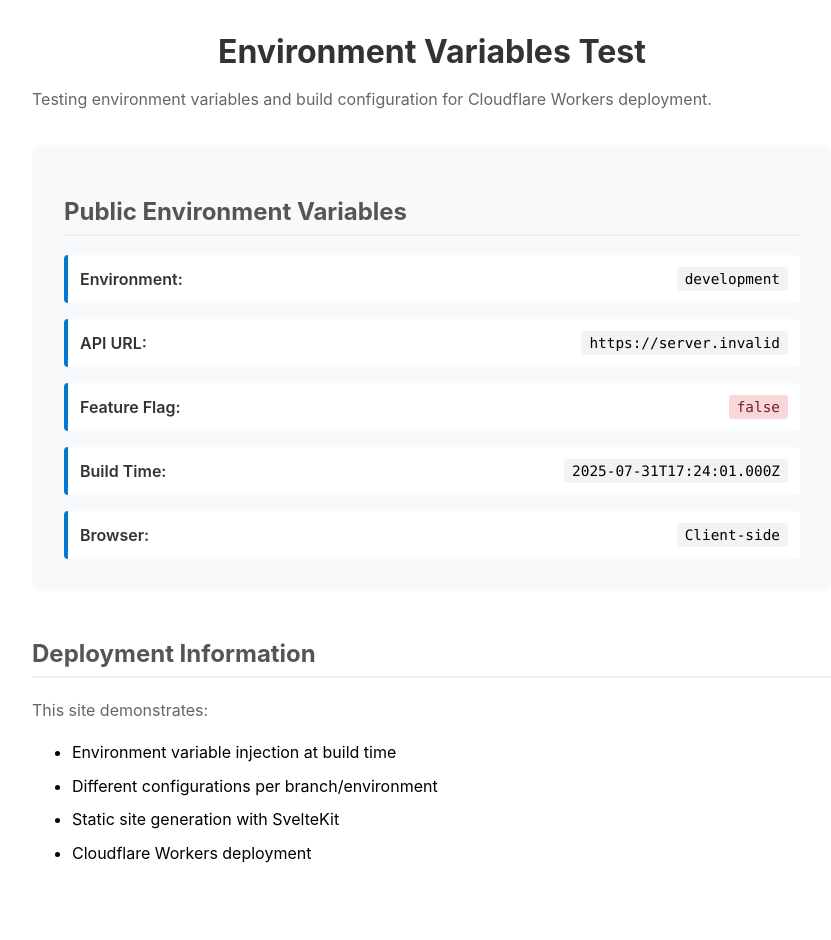
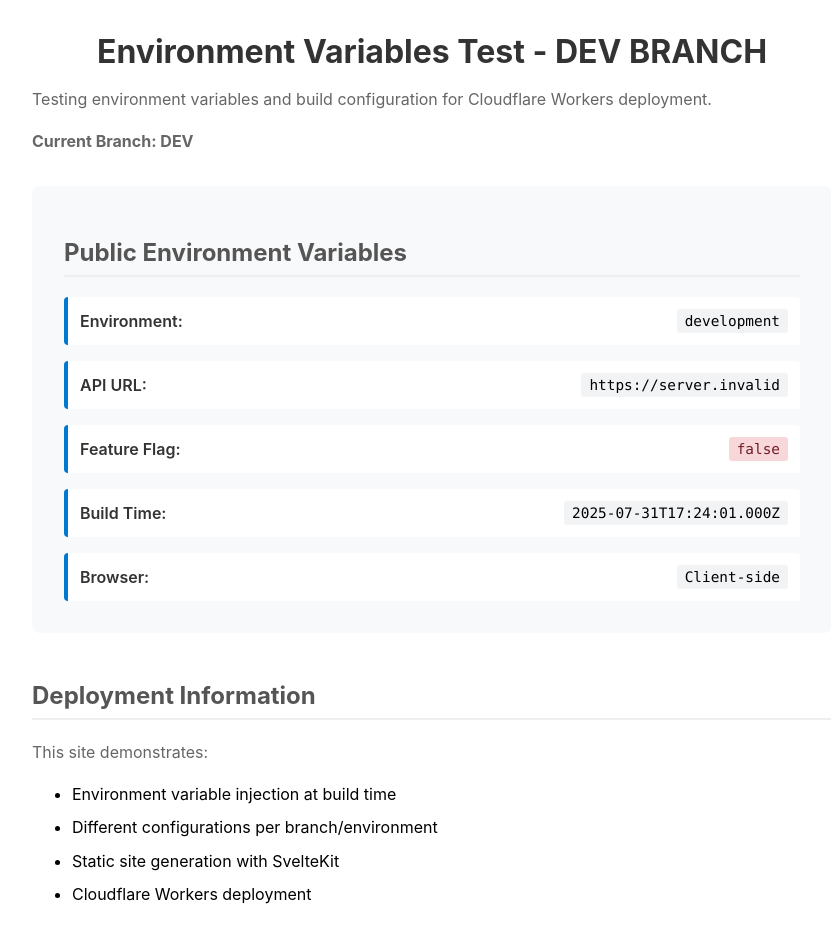
Before and after one commit to BCharlie/pages-env-test, a SvelteKit app: page / in a window 1280 px wide. Shown: the whole page, without its empty margins (208-1039 px from the left). Before the commit the page ends 898 px from the top, so only its background shows below. Built offline with nearby package versions, Linux system fonts and the light colour scheme; no server answers.

Commit message:
Add DEV branch identifier to page

```diff
--- a/src/routes/+page.svelte
+++ b/src/routes/+page.svelte
@@ -9,8 +9,9 @@
 </script>
 
 <main>
-  <h1>Environment Variables Test</h1>
+  <h1>Environment Variables Test - DEV BRANCH</h1>
   <p>Testing environment variables and build configuration for Cloudflare Workers deployment.</p>
+  <p><strong>Current Branch: DEV</strong></p>
 
   <div class="env-section">
     <h2>Public Environment Variables</h2>
```
